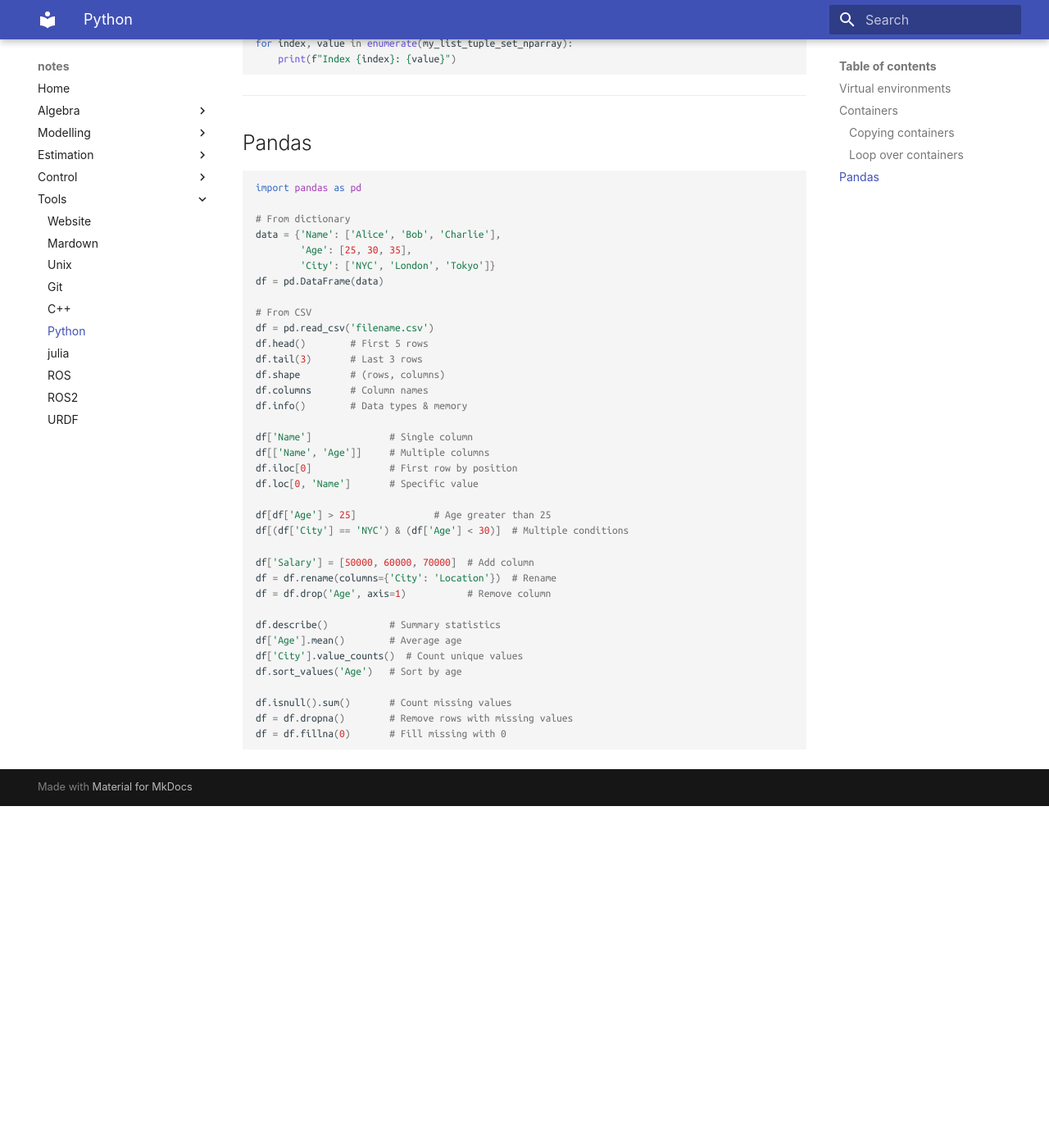
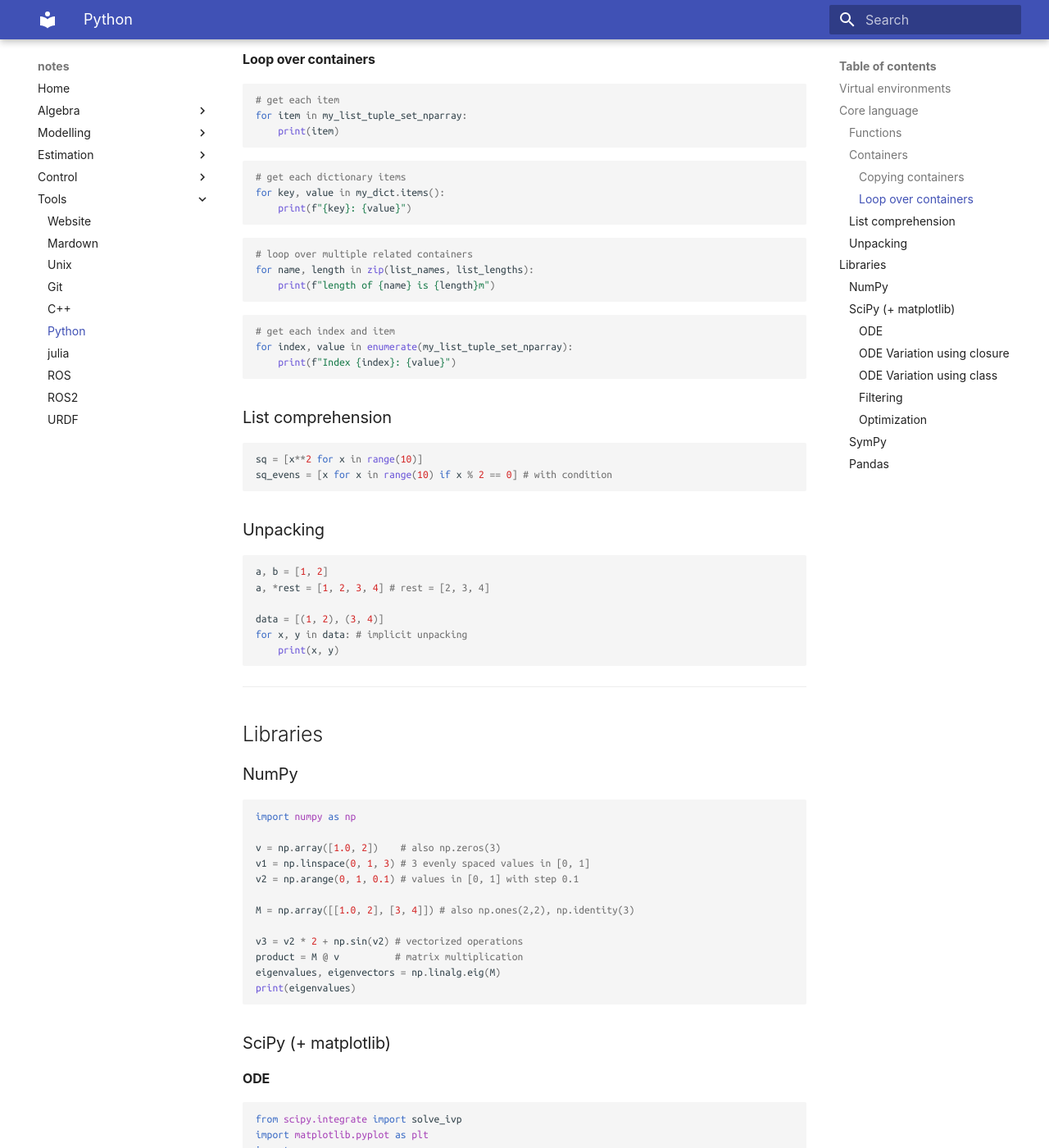
Before and after one commit to julesmatz/julesmatz.github.io, an MkDocs documentation site: the page built from docs/Tools/python.md, in a window 1280 px wide and 1400 px high, scrolled down 2111 px. Shown: the whole window at 82% size. Built offline with MkDocs 1.6.1 and Material for MkDocs 9.7.7, drawn with Linux system fonts in a browser that asks for light colours; some web fonts are replaced; before the commit the page ends 3094 px from its top, so only the background shows below that; some of the changed text lies outside the part shown.

Commit message:
Update Python and ros2 notes

````diff
--- a/docs/Tools/python.md
+++ b/docs/Tools/python.md
@@ -33,7 +33,27 @@ pip install -r requirements.txt  # use when venv is active
 ```
 
 ---
-## Containers
+
+## Core language
+### Functions
+```python
+def my_function(a, b=0, /, *, c=0, d=0):
+  # args before / are positional-only, after * keywords-only
+  return a + b + c + d
+
+result = my_function(5, 1, c=1, d=1) # 8
+result = my_function(5)              # 5
+
+# lambda function
+fadd = lambda a, b : a * b
+c = fadd(1, 2)
+
+# example with built-in filter function
+numbers = [1, 2, 3, 4, 5, 6, 7, 8]
+odd_numbers = list(filter(lambda x: x % 2 != 0, numbers)) # [1 3 5 7]
+```
+
+### Containers
 **Lists**
 store *ordered* (accessed by index) and *mutable* (can be changed) items
 ```Python
@@ -67,12 +87,12 @@ store numerical (homogeneous) data efficiently
 my_array = np.array([1, 2, 3], [5, 6, 7])
 ```
 
-### Copying containers
+#### Copying containers
 **Assignement operator** for containers `a = b` creates a *reference* (pointer) to the object `b` in memory. Modifying values in `a` modifies `b`.
 **Shallow copy** `a = b.copy()` for standard containers or `np.copy(b)` for numpy arrays. Does not copy nested objects (they are still referenced to by pointers). Faster than deep copy.
 **Deep copy** using `import copy` and then `a=copy.deepcopy(b)` to entirely copy objects with its nested objects.
 
-### Loop over containers
+#### Loop over containers
 ```Python
 # get each item
 for item in my_list_tuple_set_nparray:
@@ -94,44 +114,150 @@ for index, value in enumerate(my_list_tuple_set_nparray):
     print(f"Index {index}: {value}")
 ```
 
+### List comprehension
+```python
+sq = [x**2 for x in range(10)]
+sq_evens = [x for x in range(10) if x % 2 == 0] # with condition
+```
+
+### Unpacking
+```python
+a, b = [1, 2]
+a, *rest = [1, 2, 3, 4] # rest = [2, 3, 4]
+
+data = [(1, 2), (3, 4)]
+for x, y in data: # implicit unpacking
+    print(x, y)
+```
+
 ---
-## Pandas
+## Libraries
 
+### NumPy
+```python
+import numpy as np
+
+v = np.array([1.0, 2])    # also np.zeros(3)
+v1 = np.linspace(0, 1, 3) # 3 evenly spaced values in [0, 1]
+v2 = np.arange(0, 1, 0.1) # values in [0, 1] with step 0.1
+
+M = np.array([[1.0, 2], [3, 4]]) # also np.ones(2,2), np.identity(3)
+
+v3 = v2 * 2 + np.sin(v2) # vectorized operations
+product = M @ v          # matrix multiplication
+eigenvalues, eigenvectors = np.linalg.eig(M)
+print(eigenvalues)
+```
+
+
+### SciPy (+ matplotlib)
+#### ODE
+```python
+from scipy.integrate import solve_ivp
+import matplotlib.pyplot as plt
+import numpy as np
+
+def system(t, y, k, m): # m*x_ddot + k*x = 0
+    x, xdot = y
+    return [xdot, -k/m * x]
+
+t_span = (0, 10)
+t_eval = np.linspace(0, 10, 100) # requested output points (optional)
+y0 = [1, 0] # p0, v0
+
+k, m = 4, 1
+sol1 = solve_ivp(system, t_span, y0, t_eval=t_eval, args=(k, m))
+k, m = 8, 1
+sol2 = solve_ivp(system, t_span, y0, t_eval=t_eval, args=(k, m))
+
+plt.plot(sol1.t, sol1.y[0], label="model 1")
+plt.plot(sol2.t, sol2.y[0], label="model 2")
+plt.title("Mass-spring system")
+plt.xlabel("Time")
+plt.ylabel("Position")
+plt.legend()
+plt.grid()
+plt.show()
+```
+
+#### ODE Variation using closure
+```python
+def make_system(k, m):
+    def system(t, y):
+        x, xdot = y
+        return [xdot, -k/m * x]
+    return system
+
+system1 = make_system(4, 1)
+sol1 = solve_ivp(system1, t_span, y0, t_eval=t_eval)
+```
+
+#### ODE Variation using class
+```python
+class MassSpring:
+    def __init__(self, k, m):
+        self.k = k
+        self.m = m
+
+    def system(self, t, y):
+        x, xdot = y
+        return [xdot, -self.k/self.m * x]
+
+model1 = MassSpring(k=4, m=1)
+sol1 = solve_ivp(model1.system, t_span, y0, t_eval=t_eval)
+```
+
+#### Filtering
+```python
+from scipy import signal
+
+# Noisy signal
+t = np.linspace(0, 1, 500)
+signal_clean = np.sin(2*np.pi*5*t)
+noise = np.random.normal(0, 0.5, t.shape) # mean 0, std 0.5
+noisy = signal_clean + noise
+
+# Low-pass filter
+b, a = signal.butter(3, 0.1)
+filtered = signal.filtfilt(b, a, noisy)
+```
+
+#### Optimization
+```python
+from scipy.optimize import minimize
+
+f = lambda x: (x - 3)**2
+result = minimize(f, x0=0)
+print("Minimum at:", result.x)
+```
+
+### SymPy
+```python
+import sympy as sp
+
+x = sp.symbols('x')
+
+expr = x**2 + 2*x + 1
+print(sp.factor(expr))       # simplification
+print(sp.diff(expr, x))      # derivative
+solution = sp.solve(expr, x) # solve equation
+print(solution)
+```
+
+### Pandas
 ```python
 import pandas as pd
 
-# From dictionary
-data = {'Name': ['Alice', 'Bob', 'Charlie'],
-        'Age': [25, 30, 35],
-        'City': ['NYC', 'London', 'Tokyo']}
+data = {
+    "time": [0, 1, 2],
+    "velocity": [0, 9.8, 19.6],
+    "validity": ["yes", "no", "yes"]
+}
 df = pd.DataFrame(data)
 
-# From CSV
-df = pd.read_csv('filename.csv')
-df.head()        # First 5 rows
-df.tail(3)       # Last 3 rows
-df.shape         # (rows, columns)
-df.columns       # Column names
-df.info()        # Data types & memory
-
-df['Name']              # Single column
-df[['Name', 'Age']]     # Multiple columns
-df.iloc[0]              # First row by position
-df.loc[0, 'Name']       # Specific value
-
-df[df['Age'] > 25]              # Age greater than 25
-df[(df['City'] == 'NYC') & (df['Age'] < 30)]  # Multiple conditions
-
-df['Salary'] = [50000, 60000, 70000]  # Add column
-df = df.rename(columns={'City': 'Location'})  # Rename
-df = df.drop('Age', axis=1)           # Remove column
-
-df.describe()           # Summary statistics
-df['Age'].mean()        # Average age
-df['City'].value_counts()  # Count unique values
-df.sort_values('Age')   # Sort by age
-
-df.isnull().sum()       # Count missing values
-df = df.dropna()        # Remove rows with missing values
-df = df.fillna(0)       # Fill missing with 0
+print(df.describe()) # also df.info(), df.head()
+df["velocity"].mean()
+df[(df["velocity"] > 5) & (df["validity"] == "yes")]
+df.isnull().sum() # count missing values
+df = df.fillna(0) # fill missing with 0
 ```
````
Also changed, not shown: docs/Tools/ros2.md (+95 -44 lines).
